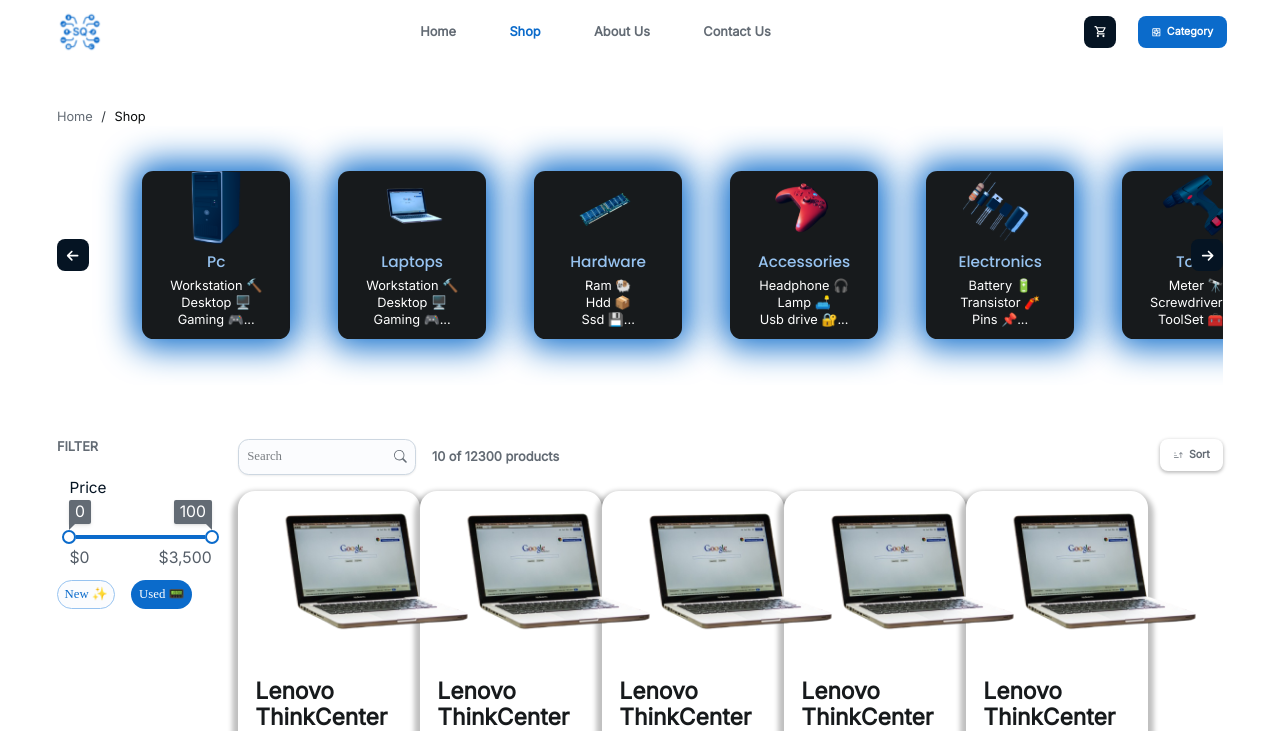
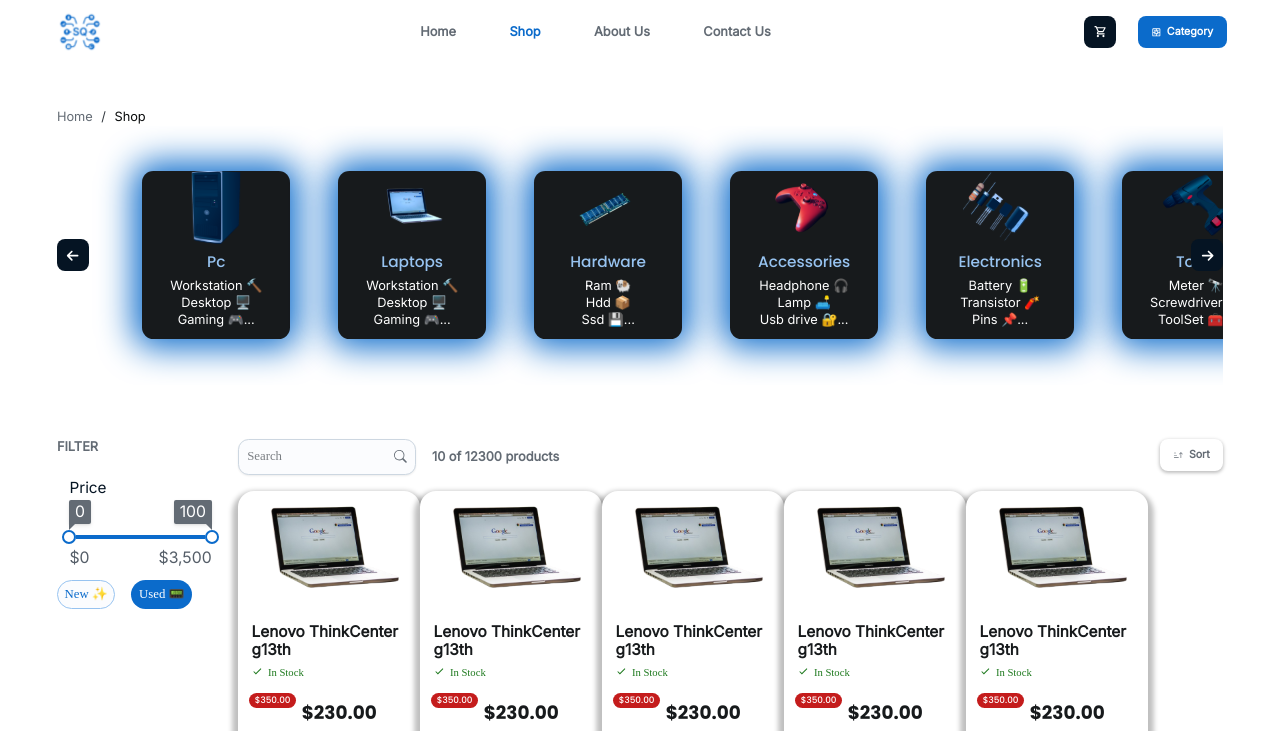
Before and after one commit to Flori1234657/shqip-computers, a React (Vite) app: page /shop in a window 1280 px wide. Shown: the top 731 px of the page. Built offline with nearby package versions, Linux system fonts and the light colour scheme.

Commit message:
feat(style): :lipstick: product card < 1920

```diff
--- a/src/features/product-card/ProductCard.tsx
+++ b/src/features/product-card/ProductCard.tsx
@@ -11,7 +11,7 @@
         <Stack
             sx={(theme) => ({
                 maxWidth: { xs: '11.438rem', md: '7.998rem' },
-                borderRadius: { xs: '0.75rem' },
+                borderRadius: { xs: '0.75rem', md: '0.703rem' },
                 bgcolor:
                     pathname === '/' ? theme.palette.neutral[800] : 'white',
                 boxShadow:
@@ -23,7 +23,7 @@
             <Image
                 src={PlaceholderImg}
                 ratio='1.53/1'
-                width='11.438rem'
+                width={{ xs: '11.438rem', md: '7.998rem' }}
                 objectFit='contain'
                 alt='Product '
             />
--- a/src/features/product-card/components/Content.tsx
+++ b/src/features/product-card/components/Content.tsx
@@ -5,7 +5,10 @@
 
 export default function Content() {
     return (
-        <Stack gap={{ xs: '0.75rem' }} p={{ xs: '0.75rem' }}>
+        <Stack
+            gap={{ xs: '0.75rem', md: '0.586rem' }}
+            p={{ xs: '0.75rem', md: '0.586rem' }}
+        >
             <UpperSection />
             <PriceSection />
             <ActionButtons />
--- a/src/features/product-card/components/components/ActionButtons.tsx
+++ b/src/features/product-card/components/components/ActionButtons.tsx
@@ -3,14 +3,25 @@
     MdOutlineShoppingCart as CartIcon,
     MdArrowForward as ArrowIcon,
 } from 'react-icons/md';
+import useWindowDimensions from 'src/hooks/useWindowsDimesions';
 
 export default function ActionButtons() {
+    const { width } = useWindowDimensions();
+
     return (
         <Stack direction='row' justifyContent='space-between'>
-            <Button size='sm2' startDecorator={<CartIcon />}>
+            <Button
+                size={width < 900 ? 'sm2' : 'xs'}
+                sx={{ fontSize: { md: '0.469rem' } }}
+                startDecorator={<CartIcon />}
+            >
                 Add
             </Button>
-            <Button size='sm2' endDecorator={<ArrowIcon />}>
+            <Button
+                size={width < 900 ? 'sm2' : 'xs'}
+                sx={{ fontSize: { md: '0.469rem' } }}
+                endDecorator={<ArrowIcon />}
+            >
                 View
             </Button>
         </Stack>
--- a/src/features/product-card/components/components/PriceSection.tsx
+++ b/src/features/product-card/components/components/PriceSection.tsx
@@ -6,7 +6,7 @@
     const hasDiscount = true;
 
     return (
-        <Stack direction='row' gap={{ xs: '0.389rem' }}>
+        <Stack direction='row' gap={{ xs: '0.389rem', md: '0.352rem' }}>
             {hasDiscount ? (
                 <Typography
                     variant='solid'
@@ -15,10 +15,10 @@
                     fontWeight='500'
                     lineHeight='1.5'
                     sx={{
-                        fontSize: { xs: '0.694rem' },
-                        px: { xs: '0.25rem' },
+                        fontSize: { xs: '0.694rem', md: '0.391rem' },
+                        px: { xs: '0.25rem', md: '0.234rem' },
                         maxHeight: 'fit-content',
-                        borderRadius: { xs: '0.375rem' },
+                        borderRadius: { xs: '0.375rem', md: '0.352rem' },
                         textDecoration: 'line-throught',
                     }}
                 >
@@ -29,11 +29,11 @@
             )}
             <Typography
                 fontFamily='Poppins'
-                fontSize={{ xs: '1.2rem' }}
+                fontSize={{ xs: '1.2rem', md: '0.81rem' }}
                 fontWeight={pathname === '/' ? '500' : '600'}
                 lineHeight='1.3'
                 sx={(theme) => ({
-                    pt: { xs: '0.401rem' },
+                    pt: { xs: '0.401rem', md: '0.352rem' },
                     color:
                         pathname === '/' ? 'white' : theme.palette.neutral[800],
                 })}
--- a/src/features/product-card/components/components/UpperSection.tsx
+++ b/src/features/product-card/components/components/UpperSection.tsx
@@ -10,9 +10,9 @@
     const hasStock = true;
 
     return (
-        <Stack gap={{ xs: '0.268rem' }}>
+        <Stack gap={{ xs: '0.268rem', md: '0.234rem' }}>
             <Typography
-                fontSize={{ xs: '1rem' }}
+                fontSize={{ xs: '1rem', md: '0.675rem' }}
                 fontWeight={pathname === '/' ? '500' : '600'}
                 lineHeight='1.15'
                 sx={(theme) => ({
@@ -24,7 +24,10 @@
             </Typography>
             <Chip
                 size='productCard'
-                sx={(theme) => ({ color: theme.palette.success[500] })}
+                sx={(theme) => ({
+                    fontSize: { md: '0.469rem' },
+                    color: theme.palette.success[500],
+                })}
                 startDecorator={hasStock ? <TickIcon /> : <CloseIcon />}
             >
                 In Stock
```
